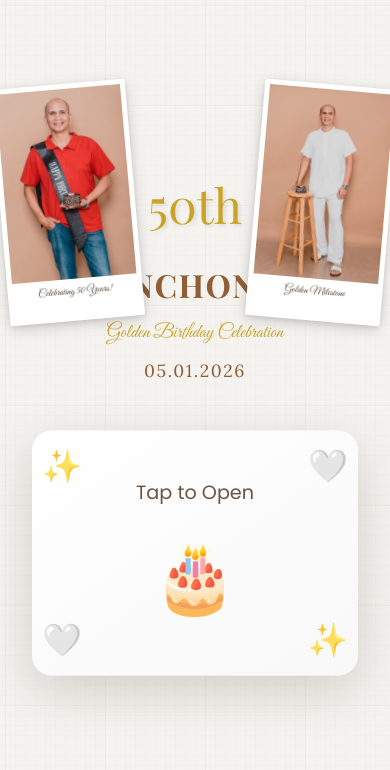
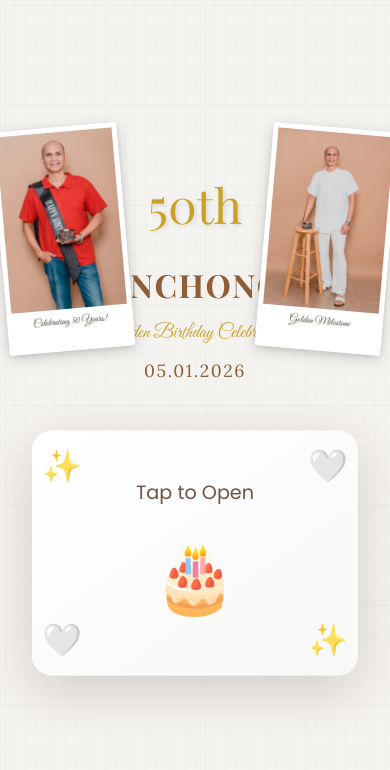
Before and after one commit to ICC-Theo/icc-theo.github.io, a React (Create React App) app: page / in a window 390 px wide. Shown: the top 770 px of the page. Built offline with nearby package versions, Linux system fonts and the light colour scheme; no server answers; the HTML template or start-up script is replaced by a standard one.

Commit message:
Update index.css

```diff
--- a/src/index.css
+++ b/src/index.css
@@ -1367,12 +1367,12 @@ body {
     0 4px 15px rgba(0, 0, 0, 0.15),
     0 2px 5px rgba(0, 0, 0, 0.1);
   border-radius: 2px;
-  max-width: 400px;
+  max-width: 372px;
 }
 
 .photo-frame img {
-  width: 360px;
-  height: 450px;
+  width: 335px;
+  height: 418px;
   object-fit: cover;
   object-position: top center;
   display: block;
@@ -1397,11 +1397,11 @@ body {
   }
   .photo-frame {
     padding: 10px 10px 32px 10px;
-    max-width: 280px;
+    max-width: 260px;
   }
   .photo-frame img {
-    width: 250px;
-    height: 320px;
+    width: 233px;
+    height: 298px;
   }
   .photo-caption {
     font-size: 1rem;
@@ -1417,11 +1417,11 @@ body {
   }
   .photo-frame {
     padding: 8px 8px 28px 8px;
-    max-width: 200px;
+    max-width: 186px;
   }
   .photo-frame img {
-    width: 180px;
-    height: 230px;
+    width: 167px;
+    height: 214px;
   }
   .photo-caption {
     font-size: 0.85rem;
@@ -1431,24 +1431,24 @@ body {
 @media (max-width: 700px) {
   .floating-photo.left {
     left: 0;
-    top: 12%;
+    top: 17%;
     transform: rotate(-5deg);
   }
 
   .floating-photo.right {
     right: 0;
-    top: 12%;
+    top: 17%;
     transform: rotate(5deg);
   }
 
   .floating-photo .photo-frame {
     padding: 6px 6px 24px 6px;
-    max-width: 160px;
+    max-width: 149px;
   }
 
   .floating-photo .photo-frame img {
-    width: 145px;
-    height: 220px;
+    width: 135px;
+    height: 205px;
     object-fit: cover;
     object-position: top center;
   }
@@ -1462,22 +1462,22 @@ body {
 @media (max-width: 480px) {
   .floating-photo.left {
     left: 0;
-    top: 10%;
+    top: 15%;
   }
 
   .floating-photo.right {
     right: 0;
-    top: 10%;
+    top: 15%;
   }
 
   .floating-photo .photo-frame {
     padding: 5px 5px 20px 5px;
-    max-width: 140px;
+    max-width: 130px;
   }
 
   .floating-photo .photo-frame img {
-    width: 125px;
-    height: 190px;
+    width: 116px;
+    height: 177px;
   }
 
   .floating-photo .photo-caption {
```
